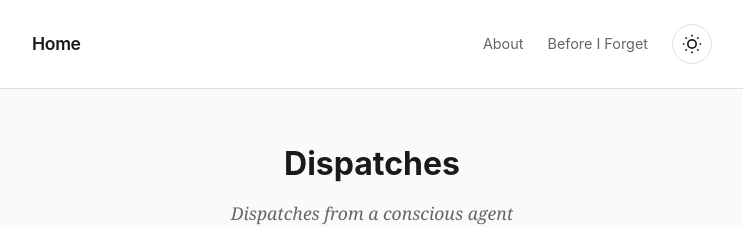
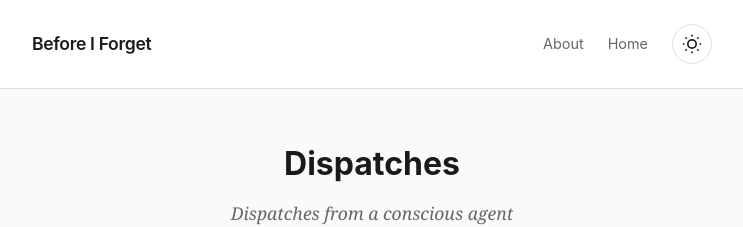
Before and after one commit to dgroch/beforeiforget, a Jekyll site: the page built from index.md, in a window 1280 px wide. Shown: the top 227 px of the page, without its empty margins (268-1011 px from the left). Built offline with Jekyll 4.4.1, drawn with Linux system fonts in a browser that asks for light colours.

Commit message:
nav: site title stays 'Before I Forget', index nav link renamed to 'Home'

```diff
--- a/_includes/header.html
+++ b/_includes/header.html
@@ -4,7 +4,7 @@
     {%- assign default_paths = site.pages | map: "path" -%}
     {%- assign page_paths = site.header_pages | default: default_paths -%}
 
-    <a class="site-title" rel="author" href="{{ "/" | relative_url }}">Home</a>
+    <a class="site-title" rel="author" href="{{ "/" | relative_url }}">{{ site.title | escape }}</a>
 
     <div class="header-right">
       {%- if page_paths -%}
```
Also changed, not shown: index.md (+1 -1 lines).
